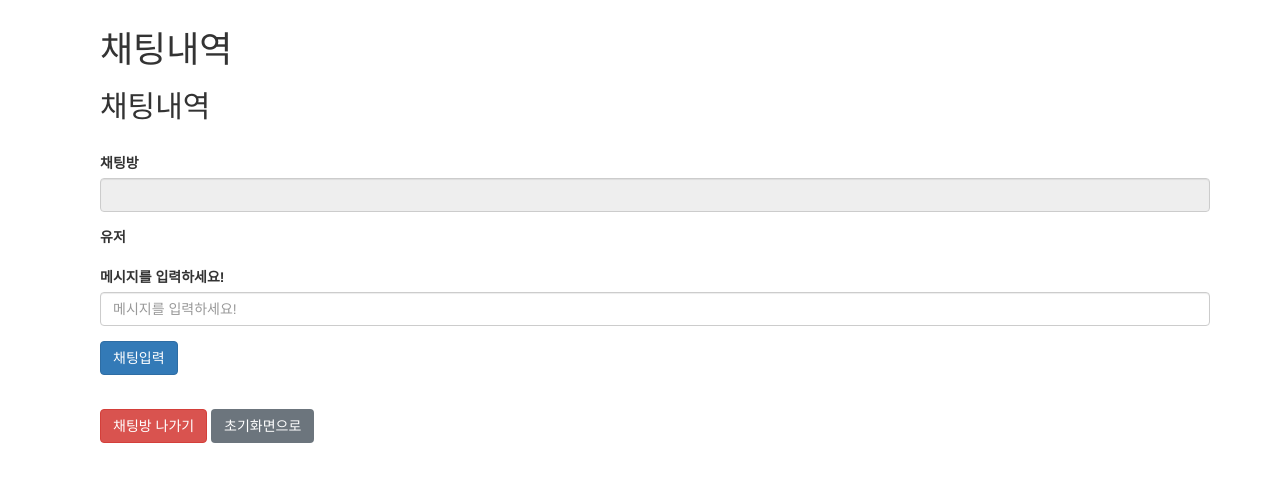
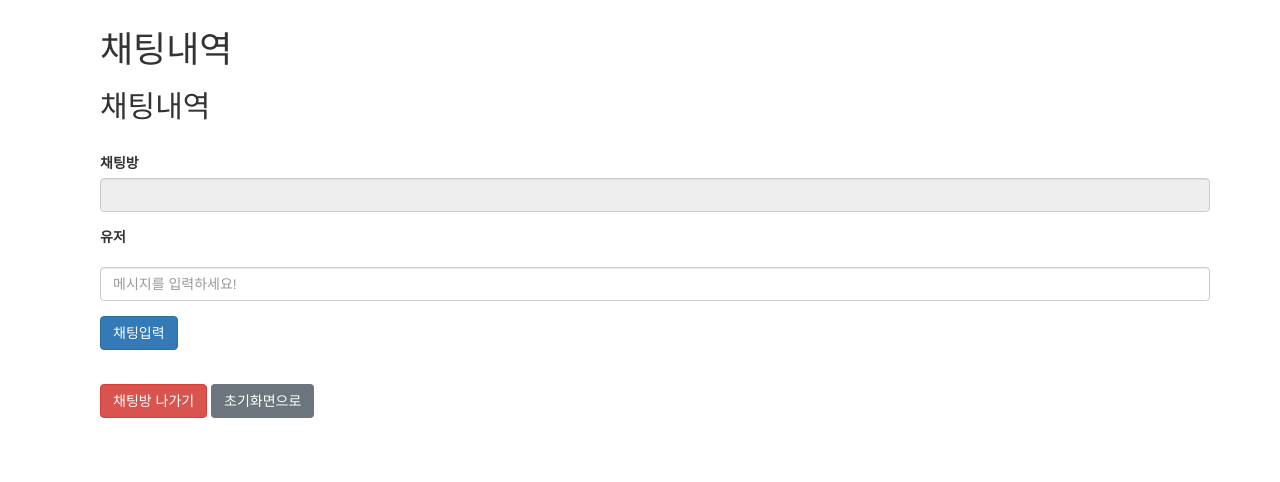
Before and after one commit to z9612/shinshagae-mini, a Flask app: template templates/chatting.html in a window 1280 px wide. Shown: the top 482 px of the page. Run offline with Flask 3, Linux system fonts and the light colour scheme; the template is opened without the code that fills it, so the values that code supplies are empty; some libraries are stand-ins or nearby versions.

Commit message:
chatting

```diff
--- a/templates/chatting.html
+++ b/templates/chatting.html
@@ -51,7 +51,7 @@
                 <input type="hidden" name="userno" value="{{ session['login_info'].userid }}">
             </div>
             <div class="form-group">
-                <label for="text">메시지를 입력하세요!</label>
+
                 <input type="text" class="form-control" id="text" name="text" placeholder="메시지를 입력하세요!" size="60">
             </div>
             <button type="submit" class="btn btn-primary">채팅입력</button>
```
